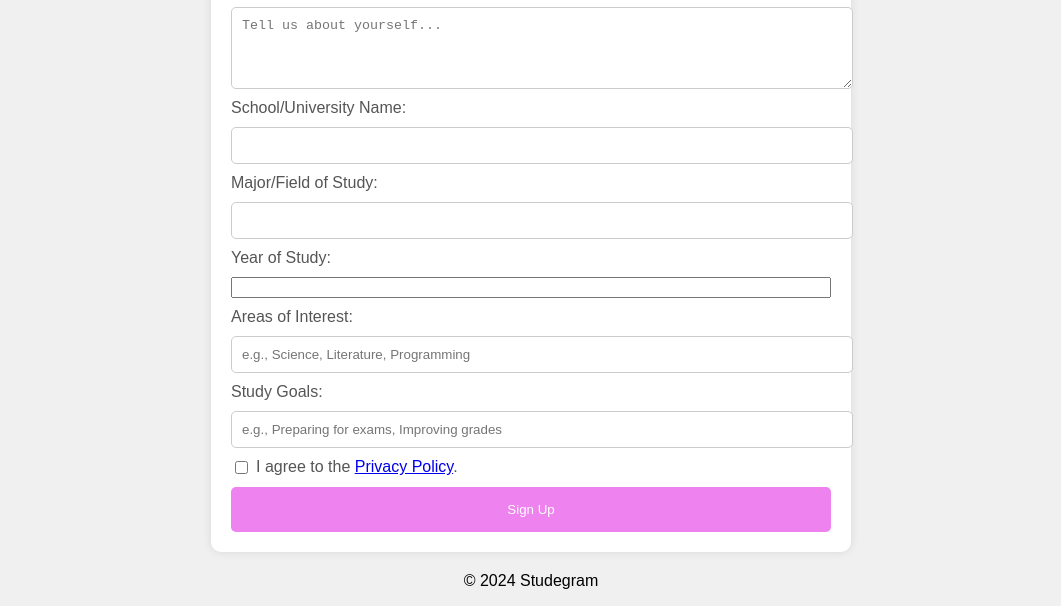
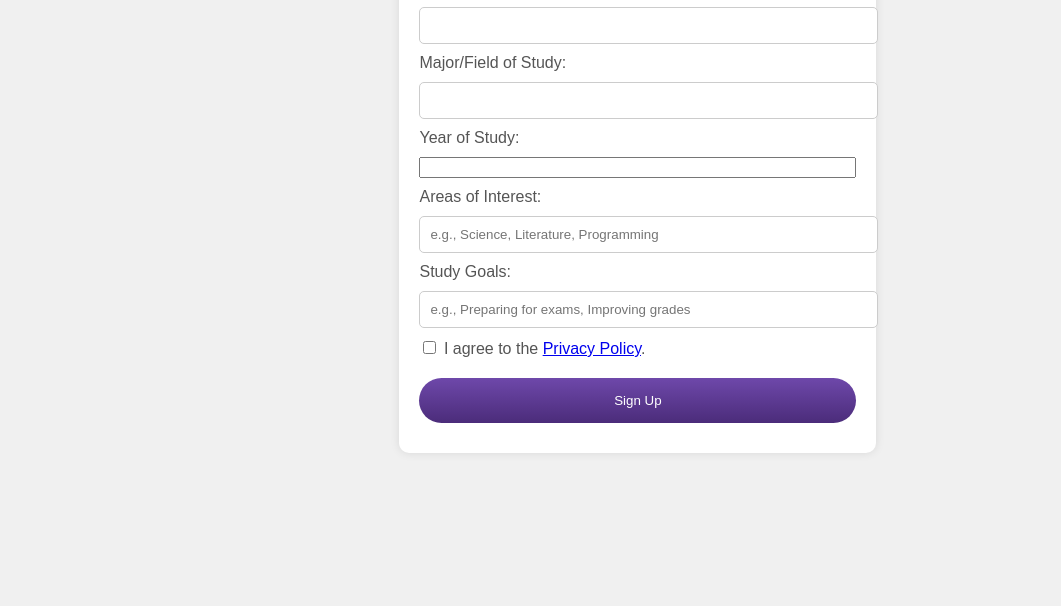
Before and after one commit to ObedOmwega/Studegram, a plain HTML site: page signup.html in a window 1280 px wide. Shown: the part 637-1243 px from the top of the page, without its empty margins (109-1170 px from the left). After the commit the page ends 1110 px from the top, so only its background shows below. Drawn offline with Linux system fonts and the light colour scheme; a script that the page names is missing.

Commit message:
Update Signup.css

```diff
--- a/Signup.css
+++ b/Signup.css
@@ -3,6 +3,9 @@ body {
   background-color: #f0f0f0;
   margin: 0;
   padding: 0;
+  display: flex;
+  justify-content: center;
+  align-items: center;
 }
 
 header {
@@ -16,7 +19,7 @@ h1 {
 
 main {
   max-width: 600px;
-  margin: 20px auto;
+  margin: 20px;
   padding: 20px;
   background-color: #fff;
   border-radius: 10px;
@@ -51,34 +54,21 @@ textarea {
   width: 100%;
   padding: 15px;
   border: none;
-  border-radius: 5px;
-  background-color: violet;
-  color: #fff;
+  border-radius: 25px; /* Rounded corners */
+  background: linear-gradient(
+    to bottom,
+    #6e48aa,
+    #4b2c7a
+  ); /* Gradient background */
+  color: #fff; /* Text color */
+  font-family: Montserrat, sans-serif; /* Font family */
   cursor: pointer;
+  transition: background-color 0.3s; /* Smooth transition */
+  margin: 10px 0; /* Single-edge margin */
 }
 
-.signup-btn:hover {
-  animation: rainbow 1.5s infinite;
+.profile-picture {
+  width: 150px;
+  height: 150px;
+  border-radius: 50%; /* Circular shape */
 }
-
-.privacy-policy {
-  display: flex;
-  align-items: center;
-  gap: 5px;
-}
-
-footer {
-  text-align: center;
-  margin-top: 20px;
-}
-
-@keyframes rainbow {
-  0% {
-    margin: 0;
-    box-shadow: 0 0 0 0 red, 0 0 0 10px orange, 0 0 0 20px yellow, 0 0 0 30px green, 0 0 0 40px blue, 0 0 0 50px indigo, 0 0 0 60px violet;
-  }
-  100% {
-    margin: 0 0 0 -10px;
-    box-shadow: 0 0 0 0 red, 0 0 0 15px orange, 0 0 0 25px yellow, 0 0 0 35px green, 0 0 0 45px blue, 0 0 0 55px indigo, 0 0 0 65px violet;
-  }
-}
```
